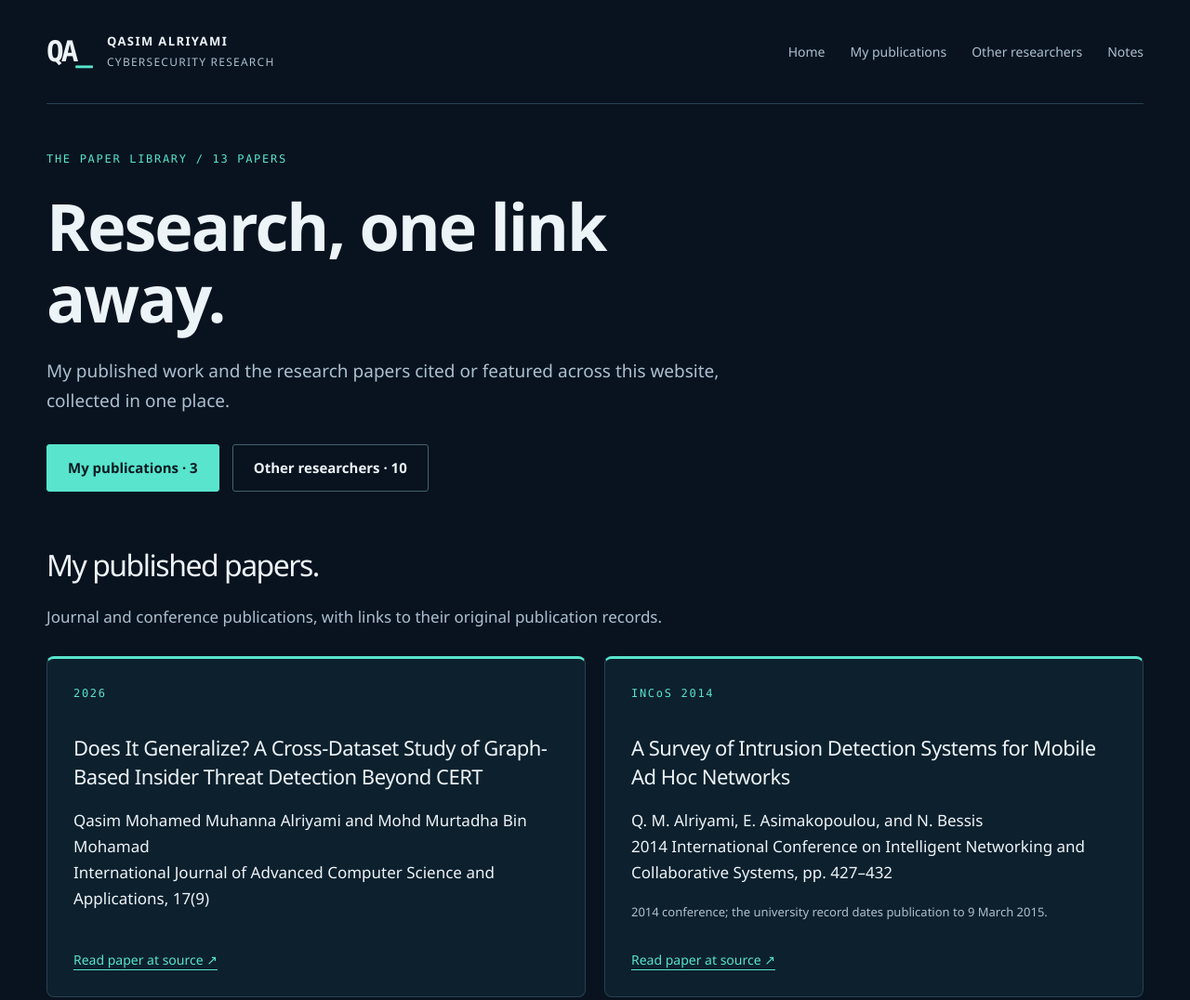
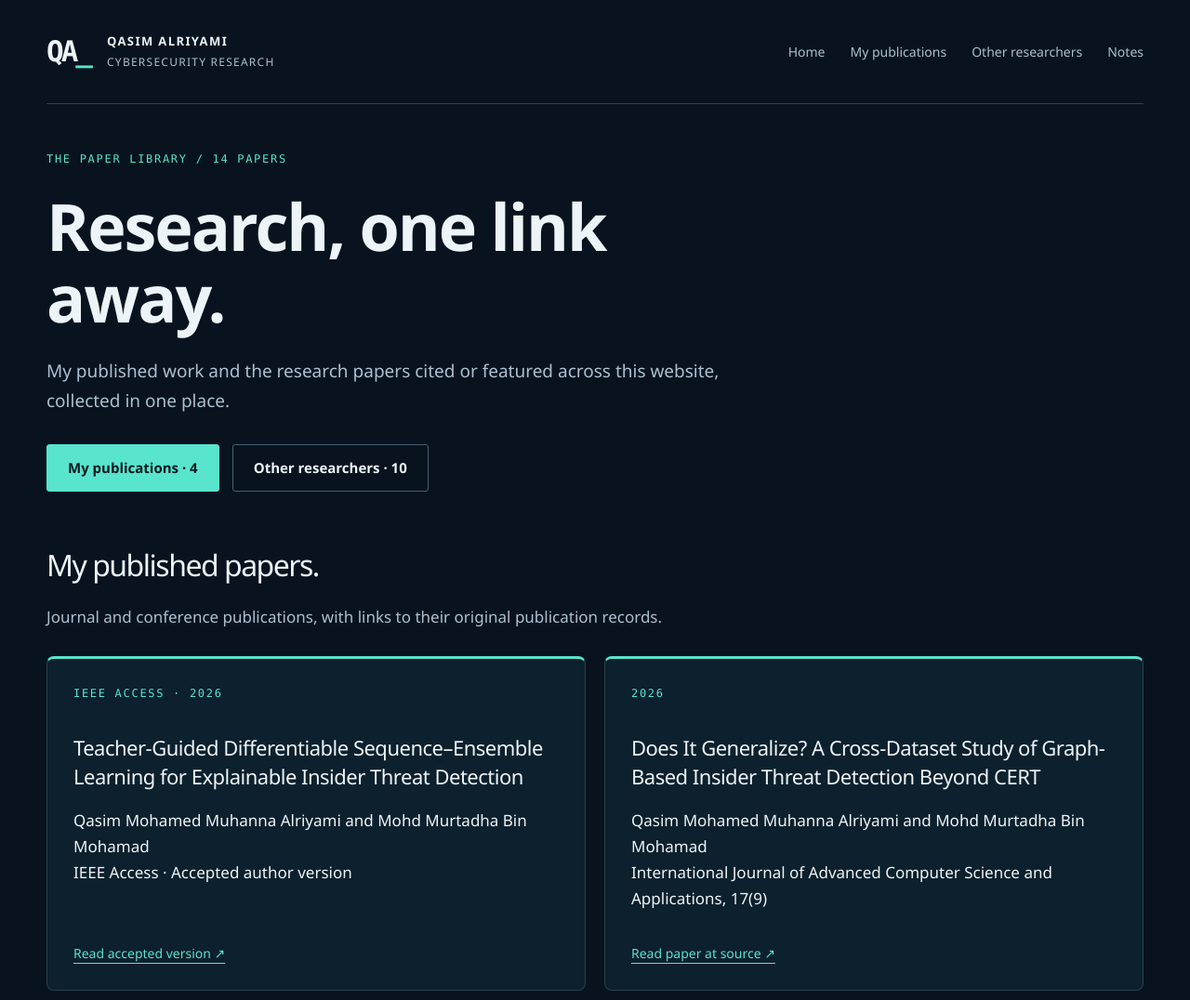
Before and after one commit to alriyami7777-alt/alriyami7777-alt.github.io, a plain HTML site: page papers.html in a window 1280 px wide. Shown: the top 1076 px of the page at 93% size. Drawn offline with Linux system fonts and the light colour scheme.

Commit message:
List TRACE accepted author version in papers.html

```diff
--- a/papers.html
+++ b/papers.html
@@ -1,8 +1,9 @@
 <!doctype html>
 <html lang="en"><head><meta charset="utf-8"><meta name="viewport" content="width=device-width, initial-scale=1"><meta name="description" content="Links to Qasim Alriyami's published research and papers cited or featured on his cybersecurity academic website."><meta name="theme-color" content="#08131f"><title>All papers | Qasim Alriyami</title><link rel="canonical" href="https://alriyami7777-alt.github.io/papers.html"><link rel="stylesheet" href="style.css?v=6"></head><body>
 <a class="skip" href="#main">Skip to papers</a><header class="header wrap"><a class="brand" href="index.html"><span class="monogram">QA<span>_</span></span><span class="brand-text">QASIM ALRIYAMI<br><small>CYBERSECURITY RESEARCH</small></span></a><nav aria-label="Main navigation"><a href="index.html">Home</a><a href="#my-papers">My publications</a><a href="#other-papers">Other researchers</a><a href="index.html#notes">Notes</a></nav></header>
-<main id="main" class="paper-library wrap"><div class="library-intro"><p class="eyebrow">THE PAPER LIBRARY / 13 PAPERS</p><h1>Research, one link away.</h1><p>My published work and the research papers cited or featured across this website, collected in one place.</p><div class="actions"><a class="button primary" href="#my-papers">My publications · 3</a><a class="button" href="#other-papers">Other researchers · 10</a></div></div>
-<section id="my-papers" class="library-group" aria-labelledby="my-papers-title"><h2 id="my-papers-title">My published papers.</h2><p>Journal and conference publications, with links to their original publication records.</p><div class="paper-links-grid"><article class="paper-link-card"><p class="eyebrow">2026</p><h3><a href="https://thesai.org/Publications/ViewPaper?Volume=17&amp;Issue=9&amp;Code=IJACSA&amp;SerialNo=91">Does It Generalize? A Cross-Dataset Study of Graph-Based Insider Threat Detection Beyond CERT</a></h3><p class="reading-byline">Qasim Mohamed Muhanna Alriyami and Mohd Murtadha Bin Mohamad<br>International Journal of Advanced Computer Science and Applications, 17(9)</p><a class="text-link" href="https://thesai.org/Publications/ViewPaper?Volume=17&amp;Issue=9&amp;Code=IJACSA&amp;SerialNo=91" aria-label="Read paper: Does It Generalize? A Cross-Dataset Study of Graph-Based Insider Threat Detection Beyond CERT">Read paper at source ↗</a></article>
+<main id="main" class="paper-library wrap"><div class="library-intro"><p class="eyebrow">THE PAPER LIBRARY / 14 PAPERS</p><h1>Research, one link away.</h1><p>My published work and the research papers cited or featured across this website, collected in one place.</p><div class="actions"><a class="button primary" href="#my-papers">My publications · 4</a><a class="button" href="#other-papers">Other researchers · 10</a></div></div>
+<section id="my-papers" class="library-group" aria-labelledby="my-papers-title"><h2 id="my-papers-title">My published papers.</h2><p>Journal and conference publications, with links to their original publication records.</p><div class="paper-links-grid"><article class="paper-link-card" id="trace-ieee-access"><p class="eyebrow">IEEE ACCESS · 2026</p><h3><a href="https://doi.org/10.1109/ACCESS.2026.3757171">Teacher-Guided Differentiable Sequence–Ensemble Learning for Explainable Insider Threat Detection</a></h3><p class="reading-byline">Qasim Mohamed Muhanna Alriyami and Mohd Murtadha Bin Mohamad<br>IEEE Access · Accepted author version</p><a class="text-link" href="https://ieeexplore.ieee.org/stampPDF/getPDF.jsp?tp=&amp;arnumber=11811967">Read accepted version ↗</a></article>
+<article class="paper-link-card"><p class="eyebrow">2026</p><h3><a href="https://thesai.org/Publications/ViewPaper?Volume=17&amp;Issue=9&amp;Code=IJACSA&amp;SerialNo=91">Does It Generalize? A Cross-Dataset Study of Graph-Based Insider Threat Detection Beyond CERT</a></h3><p class="reading-byline">Qasim Mohamed Muhanna Alriyami and Mohd Murtadha Bin Mohamad<br>International Journal of Advanced Computer Science and Applications, 17(9)</p><a class="text-link" href="https://thesai.org/Publications/ViewPaper?Volume=17&amp;Issue=9&amp;Code=IJACSA&amp;SerialNo=91" aria-label="Read paper: Does It Generalize? A Cross-Dataset Study of Graph-Based Insider Threat Detection Beyond CERT">Read paper at source ↗</a></article>
 <article class="paper-link-card"><p class="eyebrow">INCoS 2014</p><h3><a href="https://doi.org/10.1109/INCoS.2014.27">A Survey of Intrusion Detection Systems for Mobile Ad Hoc Networks</a></h3><p class="reading-byline">Q. M. Alriyami, E. Asimakopoulou, and N. Bessis<br>2014 International Conference on Intelligent Networking and Collaborative Systems, pp. 427–432</p><p class="date-note">2014 conference; the university record dates publication to 9 March 2015.</p><a class="text-link" href="https://doi.org/10.1109/INCoS.2014.27" aria-label="Read paper: A Survey of Intrusion Detection Systems for Mobile Ad Hoc Networks">Read paper at source ↗</a></article>
 <article class="paper-link-card"><p class="eyebrow">ICCVE 2014</p><h3><a href="https://doi.org/10.1109/ICCVE.2014.7297525">Evaluation Criterias for Trust Management in Vehicular Ad-hoc Networks (VANETs)</a></h3><p class="reading-byline">Q. Alriyami, A. Adnane, and A. K. Smith<br>2014 International Conference on Connected Vehicles and Expo, pp. 118–123</p><a class="text-link" href="https://doi.org/10.1109/ICCVE.2014.7297525" aria-label="Read paper: Evaluation Criterias for Trust Management in Vehicular Ad-hoc Networks (VANETs)">Read paper at source ↗</a></article></div></section>
 <section id="other-papers" class="library-group" aria-labelledby="other-papers-title"><h2 id="other-papers-title">Papers by other researchers.</h2><p>Published work from the reading desk and research notes. Each entry credits its authors and links to the original source.</p><div class="paper-links-grid"><article class="paper-link-card"><p class="eyebrow">2026</p><h3><a href="https://www.fvv.um.si/rv/arhiv/2026/2026-02-Jurisic-Tomicic-E.html">The CERT Dataset Decade: A Systematic Review of Methodological Evolution and Performance Bias</a></h3><p class="reading-byline">Marko Jurišić and Igor Tomičić<br>Journal of Criminal Justice and Security</p><a class="text-link" href="https://www.fvv.um.si/rv/arhiv/2026/2026-02-Jurisic-Tomicic-E.html" aria-label="Read paper: The CERT Dataset Decade: A Systematic Review of Methodological Evolution and Performance Bias">Read paper at source ↗</a></article>
```
